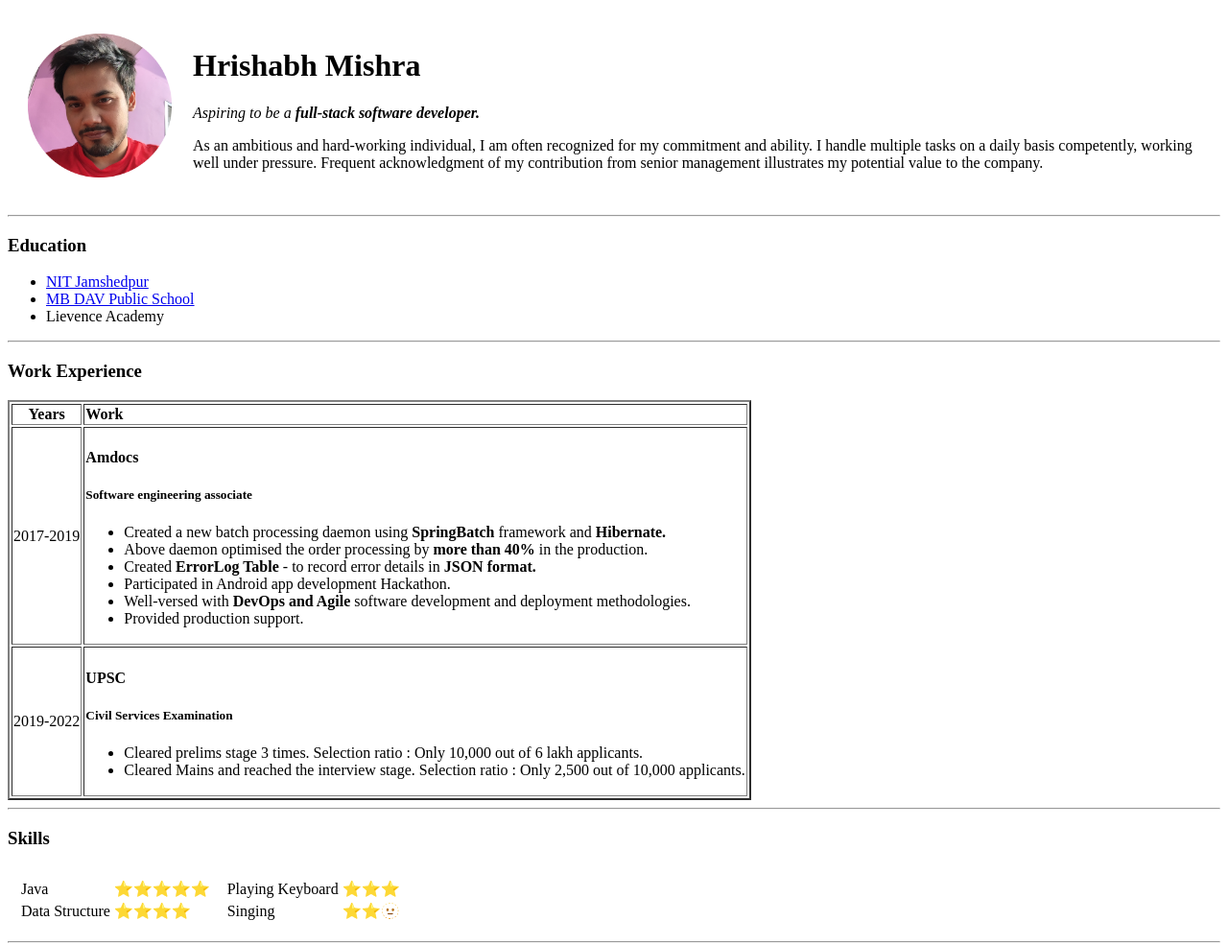
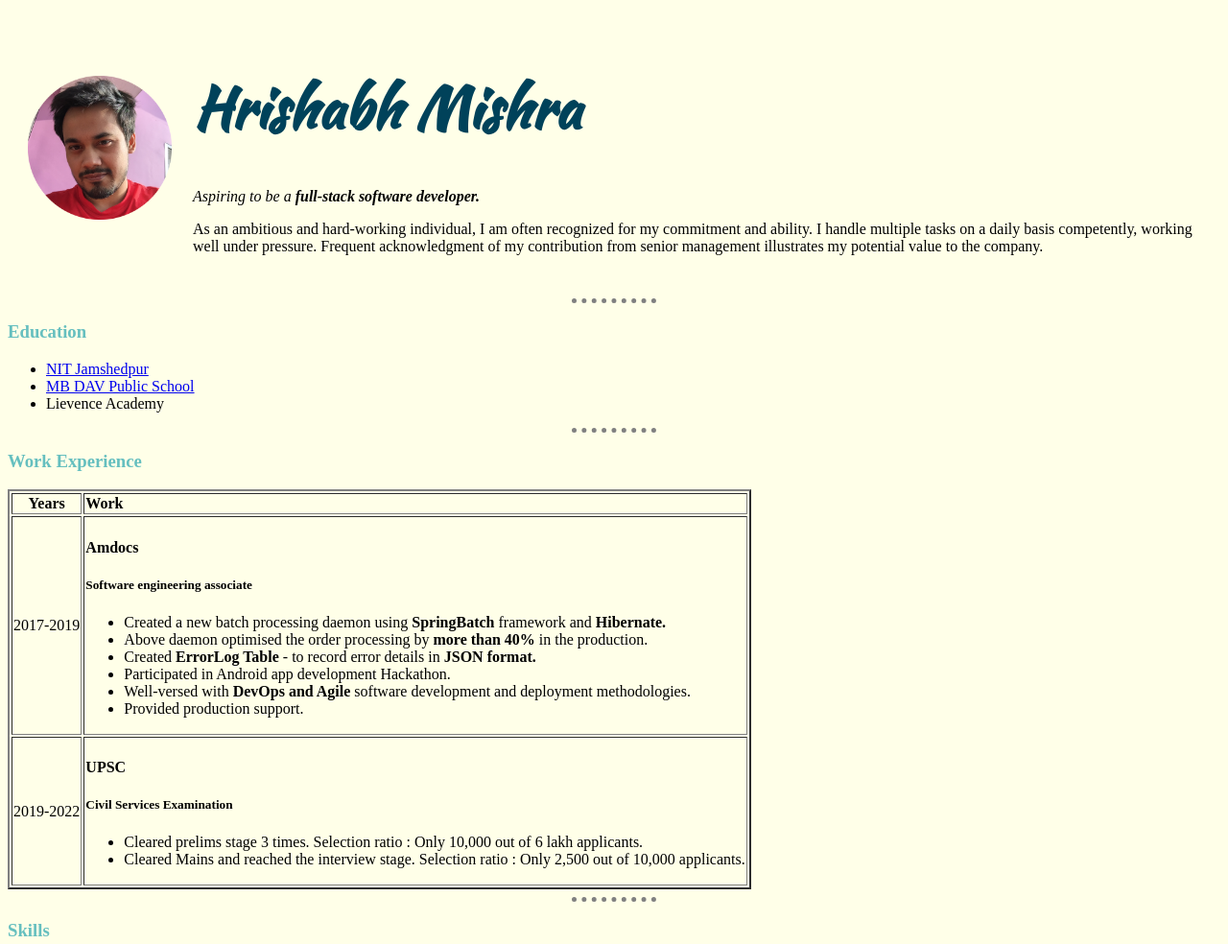
Before and after one commit to Hrishabh-Mishra/cv, a plain HTML site: page index.html in a window 1280 px wide. Shown: the top 984 px of the page at 96% size. Drawn offline with Linux system fonts and the light colour scheme.

Commit message:
Added CSS file

```diff
--- /dev/null
+++ b/css/styles.css
@@ -0,0 +1,17 @@
+body{
+    background-color: #FFFFE8;
+}
+hr{
+    border-color: grey;
+    border-style: dotted none none;
+    border-width: 5px;
+    width: 7%;
+}
+h1{
+    font-size: 60px;
+    font-family: 'Kaushan Script', serif ;
+    color: #00425A;
+}
+h3{
+    color: #66BFBF;
+}
--- a/index.html
+++ b/index.html
@@ -2,7 +2,10 @@
 <head>
     <meta charset="UTF-8">
     <title>Hrishabh Mishra</title>
+    <link rel="stylesheet" href="css/styles.css">
+    <link rel="stylesheet" href="https://fonts.googleapis.com/css?family=Kaushan+Script">
 </head>
+
 <body>
     <table cellspacing="20">
         <tr>
```
Also changed, not shown: contact.html (+4 -2 lines), hobbies.html (+2 -1 lines).
